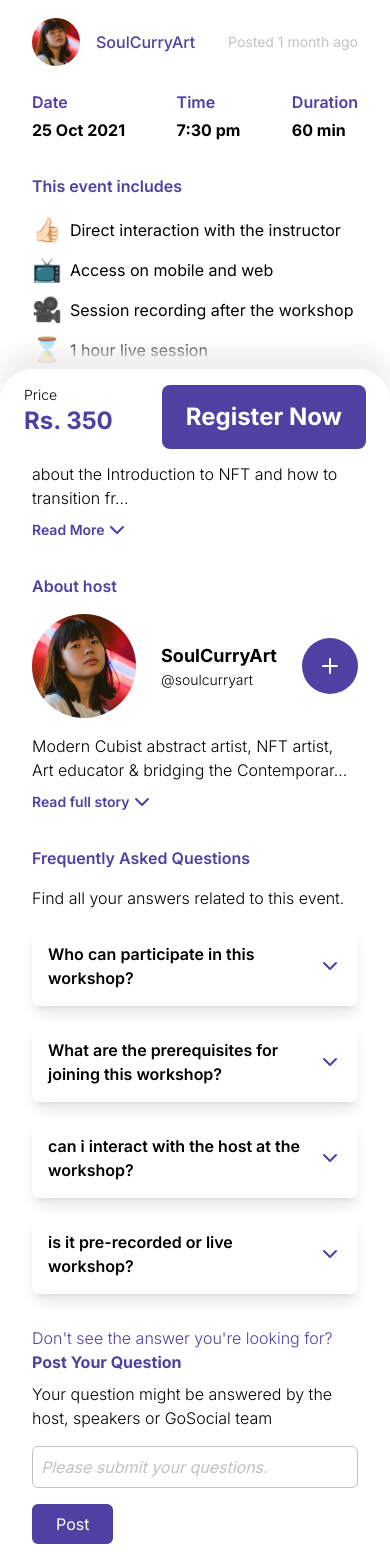
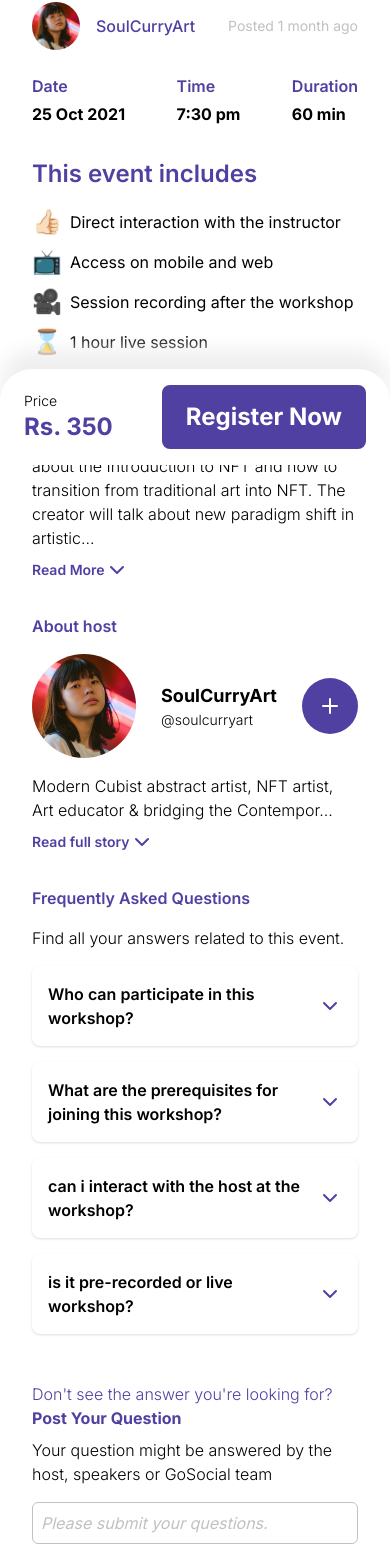
Before and after one commit to StDensity/Book-Event-JY, a Next.js app: page / in a window 390 px wide. Shown: the part 379-1937 px from the top of the page. Built offline with nearby package versions, Linux system fonts and the light colour scheme.

Commit message:
feat(desktop): The app is now desktop responsive

```diff
--- a/src/components/Accordion.tsx
+++ b/src/components/Accordion.tsx
@@ -12,12 +12,12 @@ const Accordion = ({ title, content }: AccordionProps) => {
   const [isOpen, setIsOpen] = useState(false);
 
   return (
-    <div className="rounded-lg bg-white p-4 shadow-lg">
+    <div className="rounded-lg bg-white p-4 shadow-sm">
       <div
         onClick={() => setIsOpen(!isOpen)}
         className="flex items-center justify-between font-semibold"
       >
-        <p>{title}</p>
+        <p className="md:text-lg">{title}</p>
         <div>
           {isOpen ? (
             <ChevronUp className="stroke-accent-primary" />
@@ -28,7 +28,9 @@ const Accordion = ({ title, content }: AccordionProps) => {
       </div>
       {isOpen && (
         <div className="pt-2">
-          <p className="text-text-secondary font-normal">{content}</p>
+          <p className="text-text-secondary font-normal md:text-lg">
+            {content}
+          </p>
         </div>
       )}
     </div>
--- a/src/components/Badge/BadgeCircular.tsx
+++ b/src/components/Badge/BadgeCircular.tsx
@@ -1,12 +1,30 @@
-import { Bookmark } from "lucide-react";
-import React from "react";
+'use client'
+
+import React, { useState } from "react";
 
 interface BadgeCircularProps {
   content: React.ReactNode;
 }
 
 const BadgeCircular = ({ content }: BadgeCircularProps) => {
-  return <div className="bg-accent-primary rounded-full p-4">{content}</div>;
+  const [isClicked, setIsClicked] = useState(false);
+
+  const handleClick = () => {
+    setIsClicked(true);
+    // Reset the animation after it completes
+    setTimeout(() => setIsClicked(false), 200);
+  };
+
+  return (
+    <div
+      className={`bg-accent-primary rounded-full p-4 cursor-pointer transition-transform duration-200 ease-in-out ${
+        isClicked ? "scale-110" : "scale-100"
+      }`}
+      onClick={handleClick}
+    >
+      {content}
+    </div>
+  );
 };
 
 export default BadgeCircular;
--- a/src/components/ContentArea.tsx
+++ b/src/components/ContentArea.tsx
@@ -8,8 +8,9 @@ import Accordion from "./Accordion";
 
 const ContentArea = () => {
   return (
-    <div className="-mt-10 w-full rounded-t-4xl bg-white">
-      <div className="relative">
+    <div className="-mt-10 w-full rounded-t-4xl bg-white md:rounded-none lg:px-5 xl:px-56">
+      <div className="relative justify-between md:flex">
+        <div className="max-w-4xl flex-1/2">
           <div className="shadow-accent-primary absolute -top-8 right-8 rounded-full shadow-2xl">
             <BadgeCircular
               content={<Bookmark className="size-8 fill-white stroke-white" />}
@@ -17,30 +18,32 @@ const ContentArea = () => {
           </div>
           <div className="px-8 pt-14">
             {/* Content Header */}
-
             <div>
               <div className="flex items-center gap-4">
-              <div className="text-2xl font-bold">NFT Workshop</div>
+                <div className="text-2xl font-bold md:text-3xl">
+                  NFT Workshop
+                </div>
                 <Badge content="Ended" />
               </div>
-
-            <p className="pt-4 font-light">
+              <p className="pt-4 font-light md:text-2xl">
                 Learn how to buy NFT in India. All about NFT marketplaces
               </p>
             </div>
-
-          <div className="pt-4">
+            <div className="pt-4 md:pt-8">
               {/* Avatar */}
-            <div className="flex items-center justify-between pt-4">
+              <div className="flex items-center justify-between md:justify-normal md:gap-8">
                 <div className="flex items-center gap-4">
                   <Avatar url="/images/avatar.jpg" />
-                <p className="text-accent-primary font-medium">SoulCurryArt</p>
+                  <p className="text-accent-primary font-medium md:text-lg">
+                    SoulCurryArt
+                  </p>
                 </div>
-              <p className="text-text-secondary text-sm">Posted 1 month ago</p>
+                <p className="text-text-secondary text-sm md:text-base">
+                  Posted 1 month ago
+                </p>
               </div>
-
               {/* Date and time */}
-            <div className="flex justify-between pt-6">
+              <div className="flex justify-between pt-6 md:hidden">
                 <div className="space-y-1">
                   <p className="text-accent-primary font-semibold">Date</p>
                   <p className="font-bold">25 Oct 2021</p>
@@ -54,13 +57,12 @@ const ContentArea = () => {
                   <p className="font-bold">60 min</p>
                 </div>
               </div>
-
               {/* Event Contents */}
-            <div className="pt-8">
-              <p className="text-accent-primary font-semibold">
+              <div className="pt-8 md:pt-12">
+                <p className="text-accent-primary text-2xl font-semibold">
                   This event includes
                 </p>
-              <div className="space-y-2 pt-4">
+                <div className="space-y-2 pt-4 md:grid md:grid-cols-2 md:pt-6">
                   <div className="flex items-center gap-2">
                     <p className="text-2xl font-medium">👍🏻</p>
                     <p>Direct interaction with the instructor</p>
@@ -79,15 +81,14 @@ const ContentArea = () => {
                   </div>
                 </div>
               </div>
-
               {/* About */}
-            <div className="pt-8">
-              <p className="text-accent-primary font-semibold">
+              <div className="pt-8 md:pt-12">
+                <p className="text-accent-primary font-semibold md:text-xl">
                   About the workshop
                 </p>
-              <div className="pt-4 font-light">
+                <div className="pt-4 font-light md:pt-6 md:text-lg">
                   <ReadMore
-                  length={100}
+                    length={200}
                     content="This workshop will provide knowledge about the Introduction to NFT and
            how to transition from traditional art into NFT. The creator will talk
            about new paradigm shift in artistic acceptance, and the future of
@@ -95,22 +96,22 @@ const ContentArea = () => {
                   />
                 </div>
               </div>
-
               {/* About the host */}
-
-            <div className="pt-8">
+              <div className="pt-8 md:hidden md:pt-12">
                 <p className="text-accent-primary font-semibold">About host</p>
-              <div className="flex items-center justify-between pt-4">
+                <div className="flex items-center justify-between pt-4 md:pt-6">
                   <Avatar className="size-26" url="/images/avatar.jpg" />
                   <div>
                     <p className="text-lg font-bold">SoulCurryArt</p>
                     <p className="text-sm font-light">@soulcurryart</p>
                   </div>
                   <div>
-                  <BadgeCircular content={<Plus className="stroke-white" />} />
+                    <BadgeCircular
+                      content={<Plus className="stroke-white" />}
+                    />
                   </div>
                 </div>
-              <div className="pt-4">
+                <div className="pt-4 md:pt-6">
                   <ReadMore
                     length={100}
                     content="Modern Cubist abstract artist, NFT artist, Art educator &
@@ -120,18 +121,15 @@ const ContentArea = () => {
                   />
                 </div>
               </div>
-
               {/* FAQ */}
-
-            <div className="pt-8">
-              <p className="text-accent-primary font-semibold">
+              <div className="pt-8 md:pt-12">
+                <p className="text-accent-primary font-semibold md:text-xl">
                   Frequently Asked Questions
                 </p>
-              <p className="pt-4 font-light">
+                <p className="pt-4 font-light md:pt-6 md:text-lg">
                   Find all your answers related to this event.
                 </p>
-
-              <div className="space-y-4 pt-4">
+                <div className="space-y-4 pt-4 md:pt-6">
                   <Accordion
                     title={"Who can participate in this workshop?"}
                     content={"Yes, anyone can join this workshop."}
@@ -151,29 +149,53 @@ const ContentArea = () => {
                     content={"Live workshop."}
                   />
                 </div>
-
-              <div className="pt-8">
+                <div className="pt-12 md:pt-16">
+                  <div className="md:flex md:gap-2 md:text-xl">
                     <p className="text-accent-primary font-light">
                       Don't see the answer you're looking for?
                     </p>
                     <p className="text-accent-primary font-bold">
                       Post Your Question
                     </p>
-
-                <p className="pt-2 font-light">
+                  </div>
+                  <p className="pt-2 font-light md:pt-4 md:text-lg">
                     Your question might be answered by the host, speakers or
                     GoSocial team
                   </p>
-
                   <input
                     type="text"
                     placeholder="Please submit your questions."
-                  className="border-text-secondary placeholder:text-text-secondary mt-4 w-full rounded-md border p-2 placeholder:italic"
+                    className="border-text-secondary placeholder:text-text-secondary mt-4 w-full rounded-md border p-2 placeholder:italic md:mt-8 md:text-lg"
                   />
-                <button className="bg-accent-primary mt-4 rounded-md p-2 px-6 text-white">
+                  <button className="bg-accent-primary mt-4 rounded-md p-2 px-6 text-white md:text-lg">
                     Post
                   </button>
                 </div>
+              </div>
+            </div>
+          </div>
+        </div>
+        <div className="hidden pt-24 pr-10 md:block">
+          <div className="max-w-sm rounded-2xl bg-white p-4 pt-8 shadow-2xl md:pt-12">
+            <p className="text-accent-primary font-semibold">About host</p>
+            <div className="flex items-center justify-between pt-4 md:pt-6">
+              <Avatar className="size-26" url="/images/avatar.jpg" />
+              <div>
+                <p className="text-lg font-bold">SoulCurryArt</p>
+                <p className="text-sm font-light">@soulcurryart</p>
+              </div>
+              <div>
+                <BadgeCircular content={<Plus className="stroke-white" />} />
+              </div>
+            </div>
+            <div className="pt-4 md:pt-6">
+              <ReadMore
+                length={100}
+                content="Modern Cubist abstract artist, NFT artist, Art educator &
+                    bridging the Contemporary with the Digital art realms."
+                showMoreText="Read full story"
+                contentClassName="font-light"
+              />
             </div>
           </div>
         </div>
--- a/src/components/Hero.tsx
+++ b/src/components/Hero.tsx
@@ -3,7 +3,7 @@ import Navbar from "./Navbar";
 
 const Hero = () => {
   return (
-    <div className="h-[30vh] bg-[url('/images/Hero.png')] bg-cover">
+    <div className="h-[30vh] bg-[url('/images/Hero.png')] bg-cover md:h-[54vh] md:bg-[center_-200px]">
       <Navbar />
     </div>
   );
--- a/src/components/RegisterFooter.tsx
+++ b/src/components/RegisterFooter.tsx
@@ -2,14 +2,32 @@ import React from "react";
 
 const RegisterFooter = () => {
   return (
-    <div className="white fixed bottom-0 flex w-full justify-between rounded-t-4xl bg-white px-6 pt-4 pb-4 shadow-[0_-20px_20px_-1px_rgba(239,239,239,1)]">
-      <div>
-        <p className="text-sm font-light">Price</p>
-        <p className="text-accent-primary text-2xl font-bold">Rs. 350</p>
+    <div className="fixed bottom-0 flex w-full items-center justify-between rounded-t-4xl bg-white px-6 pt-4 pb-4 shadow-[0_-20px_20px_-1px_rgba(239,239,239,1)] lg:px-14 xl:px-64">
+      <div className="hidden w-sm items-center justify-between md:flex">
+        <div className="space-y-1">
+          <p className="text-accent-primary font-semibold md:text-lg">Date</p>
+          <p className="font-bold md:text-xl">25 Oct 2021</p>
+        </div>
+        <div className="space-y-1">
+          <p className="text-accent-primary font-semibold md:text-lg">Time</p>
+          <p className="font-bold md:text-xl">7:30 pm</p>
+        </div>
+        <div className="space-y-1">
+          <p className="text-accent-primary font-semibold md:text-lg">
+            Duration
+          </p>
+          <p className="font-bold md:text-xl">60 min</p>
+        </div>
       </div>
-      <button className="bg-accent-primary rounded-lg px-6 py-4 text-2xl font-bold text-white">
-        Register Now
-      </button>
+      <div className="flex w-full items-center justify-between md:w-auto md:justify-normal md:gap-8">
+        <div>
+          <p className="text-sm font-light">Price</p>
+          <p className="text-accent-primary text-2xl font-bold">Rs. 350</p>
+        </div>
+        <button className="bg-accent-primary hover:bg-accent-primary/95 hover:cursor-pointer rounded-lg px-6 py-4 text-2xl font-bold text-white">
+          Register Now
+        </button>
+      </div>
     </div>
   );
 };
```
Lines whose indentation alone changed are shown as unchanged.
